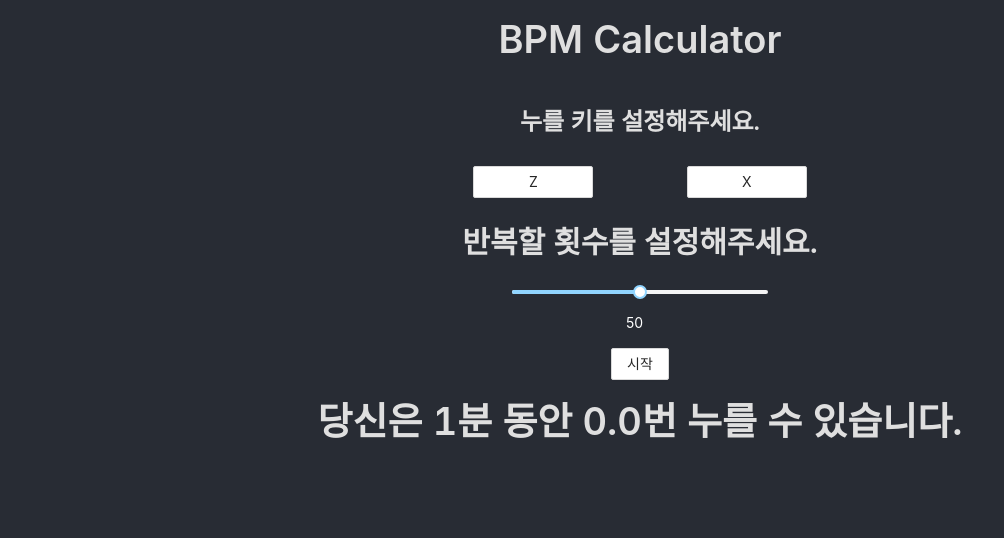
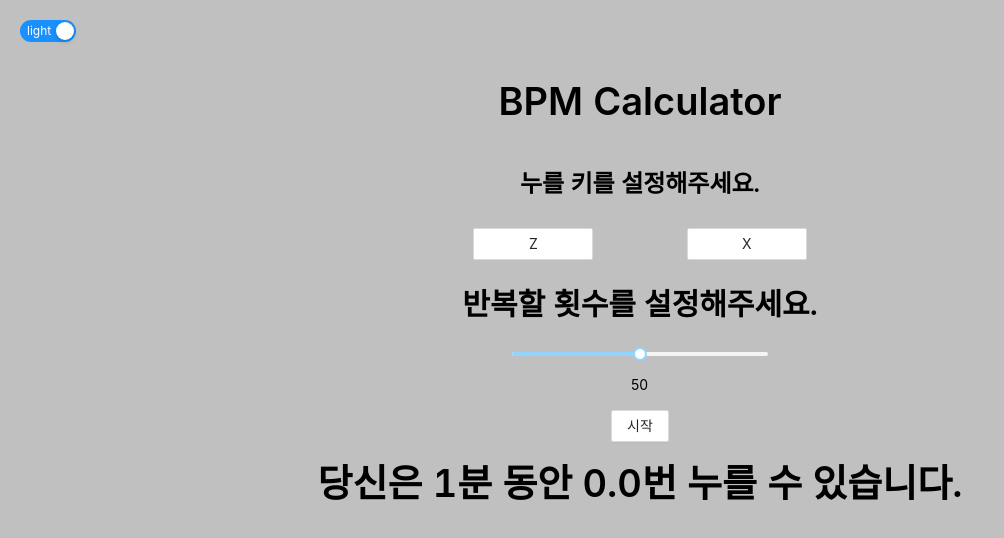
Before and after one commit to wildDoubt/react-webgame, a React (Create React App) app in the folder 7. BPM calculator/bpm-calculator/: page / in a window 1280 px wide. Shown: the top 538 px of the page, without its empty margins (0-1004 px from the left). Built offline with nearby package versions, Linux system fonts and the light colour scheme.

Commit message:
feat: Apply dark mode

```diff
--- a/7. BPM calculator/bpm-calculator/src/App.css
+++ b/7. BPM calculator/bpm-calculator/src/App.css
@@ -1,8 +1,7 @@
 body{
-  background: #282c34;
+  background: #c0c0c0;
 }
 input:disabled {
-  background-color: #282c34;
   opacity: 1;
 }
 .App {
--- a/7. BPM calculator/bpm-calculator/src/App.js
+++ b/7. BPM calculator/bpm-calculator/src/App.js
@@ -6,19 +6,22 @@ import BPMTitle from './BPM/BPMTitle';
 import BPMForm from './BPM/BPMForm';
 import BPMKeyInput from './BPM/BPMKeyInput';
 import Title from "antd/es/typography/Title";
-
-const style = {
-    padding: '8px 0',
-    textAlign: 'center',
-    color:'#DFDFDF',
-};
+import MyHeader from "./Layout/MyHeader";
 
 const App = () => {
     const [key1, setKey1] = useState('Z');
     const [key2, setKey2] = useState('X');
-
-    return(
+    const [style, setStyle] = useState({
+        padding: '8px 0',
+        textAlign: 'center',
+        color:'#000000',
+        backgrounds:'#282c34',
+    })
+    return (
         <>
+            <MyHeader
+                style={style}
+                setStyle={setStyle}/>
             <Row>
                 <Col
                     span={24}
@@ -32,8 +35,8 @@ const App = () => {
                 </Col>
             </Row>
             <Row justify="center">
-            <Col span={4} style={style}><BPMKeyInput keyValue={key1} setKey={setKey1}/></Col>
-            <Col span={4} style={style}><BPMKeyInput keyValue={key2} setKey={setKey2}/></Col>
+                <Col span={4} style={style}><BPMKeyInput style={style} keyValue={key1} setKey={setKey1}/></Col>
+                <Col span={4} style={style}><BPMKeyInput style={style} keyValue={key2} setKey={setKey2}/></Col>
             </Row>
             <Row>
                 <Col
@@ -43,6 +46,7 @@ const App = () => {
                 </Col>
             </Row>
         </>
-)};
+    )
+};
 
 export default App;
--- a/7. BPM calculator/bpm-calculator/src/BPM/BPMCount.js
+++ b/7. BPM calculator/bpm-calculator/src/BPM/BPMCount.js
@@ -1,6 +1,6 @@
 import {InputNumber} from 'antd';
 
-function BPMCount({disabled, valueInfo, setValue}) {
+function BPMCount({style,disabled, valueInfo, setValue}) {
 
     const onChangeInputNumber = (value) => {
         setValue((prevValue) => (
@@ -22,8 +22,9 @@ function BPMCount({disabled, valueInfo, setValue}) {
                 value={valueInfo.value}
                 style={
                     {
-                        color: 'white',
+                        color: style.color,
                         width: '50px',
+                        marginLeft:'10px',
                     }
                 }
                 onChange={onChangeInputNumber}/>
--- a/7. BPM calculator/bpm-calculator/src/BPM/BPMForm.js
+++ b/7. BPM calculator/bpm-calculator/src/BPM/BPMForm.js
@@ -37,6 +37,8 @@ function BPMForm({style, key1, key2}) {
             setKeyCount((prevKeyCount) =>
                 (prevKeyCount + 1)
             )
+            const temp_time = (keyCount * 60000 / (Date.now() - start_time.current));
+            result_bpm.current = isNaN(temp_time)?0:temp_time;
         }
 
     }
@@ -77,7 +79,8 @@ function BPMForm({style, key1, key2}) {
             <BPMCount
                 disabled={disabled}
                 valueInfo={inputValue}
-                setValue={setInputValue}/>
+                setValue={setInputValue}
+                style={style}/>
             <br/>
             <Button
                 onClick={onClickStartButton}
--- a/7. BPM calculator/bpm-calculator/src/BPM/BPMKeyInput.js
+++ b/7. BPM calculator/bpm-calculator/src/BPM/BPMKeyInput.js
@@ -1,7 +1,7 @@
 import {Input} from 'antd';
 import React from 'react';
 
-function BPMKeyInput({keyValue, setKey}) {
+function BPMKeyInput({style, keyValue, setKey}) {
 
     const onChangeInput = (event) => {
         setKey(event.target.value.toUpperCase())
@@ -10,7 +10,7 @@ function BPMKeyInput({keyValue, setKey}) {
     return (
         <Input
             value={keyValue}
-            style={{width: 120, textAlign: 'center'}}
+            style={{width: 120, textAlign: 'center', background:style.background}}
             maxLength={1}
             placeholder="Choose a key"
             defaultValue={keyValue}
--- /dev/null
+++ b/7. BPM calculator/bpm-calculator/src/Layout/MyHeader.js
@@ -0,0 +1,37 @@
+import React from 'react';
+import {Switch} from "antd";
+
+function MyHeader({setStyle}) {
+    const body = document.getElementsByTagName("body")[0];
+
+    const onChange = (e) => {
+        if (e) {
+            // console.log("light로 전환")
+            setStyle((prevStyle) => ({
+                ...prevStyle,
+                color: '#000000',
+            }));
+            body.style.background = "#c0c0c0";
+        } else {
+            // console.log("dark로 전환")
+            setStyle((prevStyle) => ({
+                ...prevStyle,
+                color: '#c0c0c0',
+            }));
+            body.style.background = "#282c34";
+        }
+
+    }
+    return (
+        <>
+            <Switch
+                checkedChildren="light"
+                unCheckedChildren="dark"
+                defaultChecked
+                style={{margin: '20px'}}
+                onChange={onChange}/>
+        </>
+    )
+}
+
+export default MyHeader;
```
Lines whose indentation alone changed are shown as unchanged.
